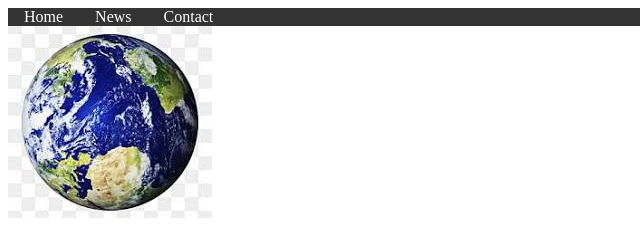
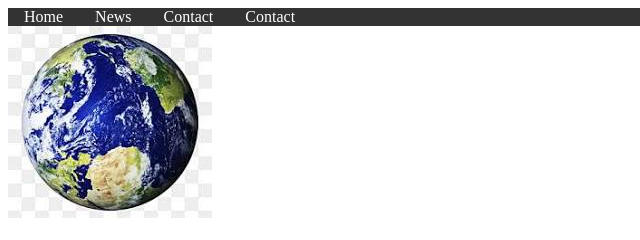
Before and after one commit to bwalkerlegacy/1stperwebsite.github.io, a plain HTML site: page index.html in a window 1280 px wide. Shown: the top 240 px of the page, 0-640 px from the left. Drawn offline with Linux system fonts and the light colour scheme.

Commit message:
Update index.html

```diff
--- a/index.html
+++ b/index.html
@@ -45,6 +45,7 @@
         <li><a href="index.html">Home</a></li>
         <li><a href="subpage1.html">News</a></li>
         <li><a href="subpage2.html">Contact</a></li>
+         <li><a href="subpage2.html">Contact</a></li>
       </ul>
       <img src="earth.jpg" alt="Image of the Earth">
 
```
